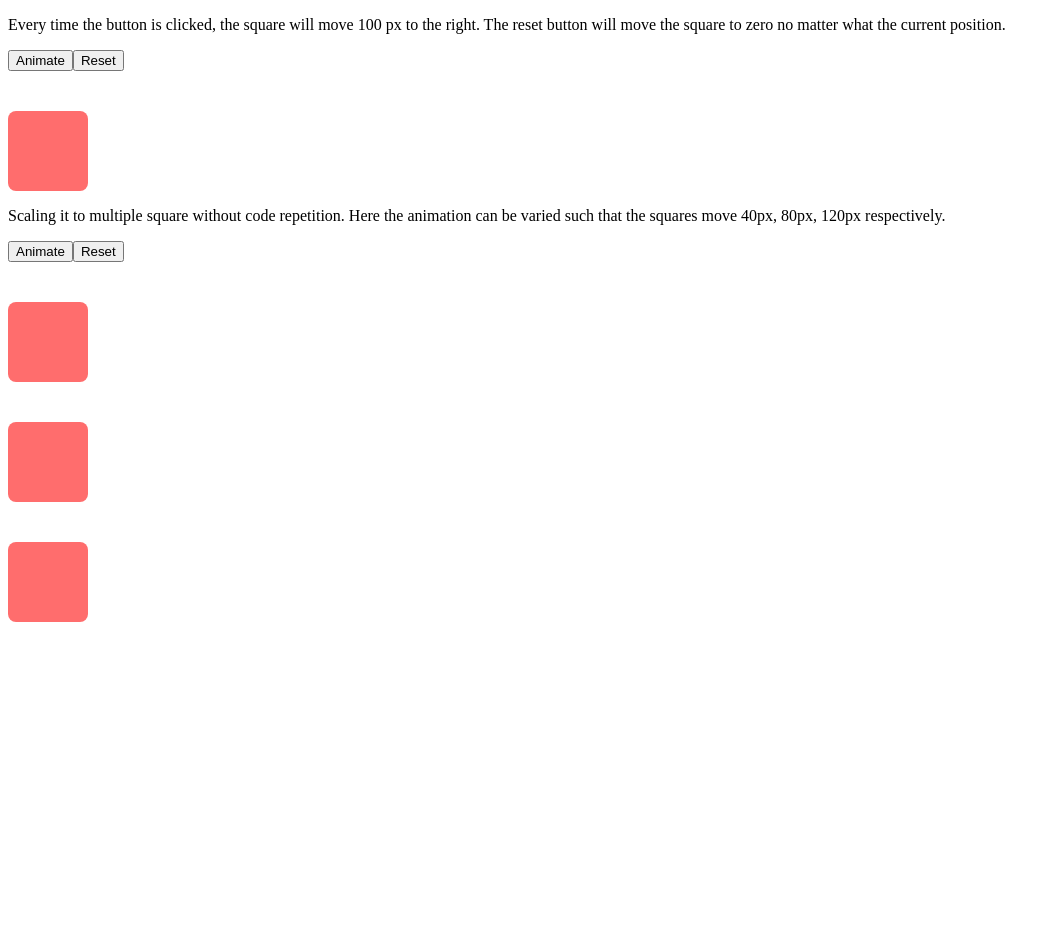
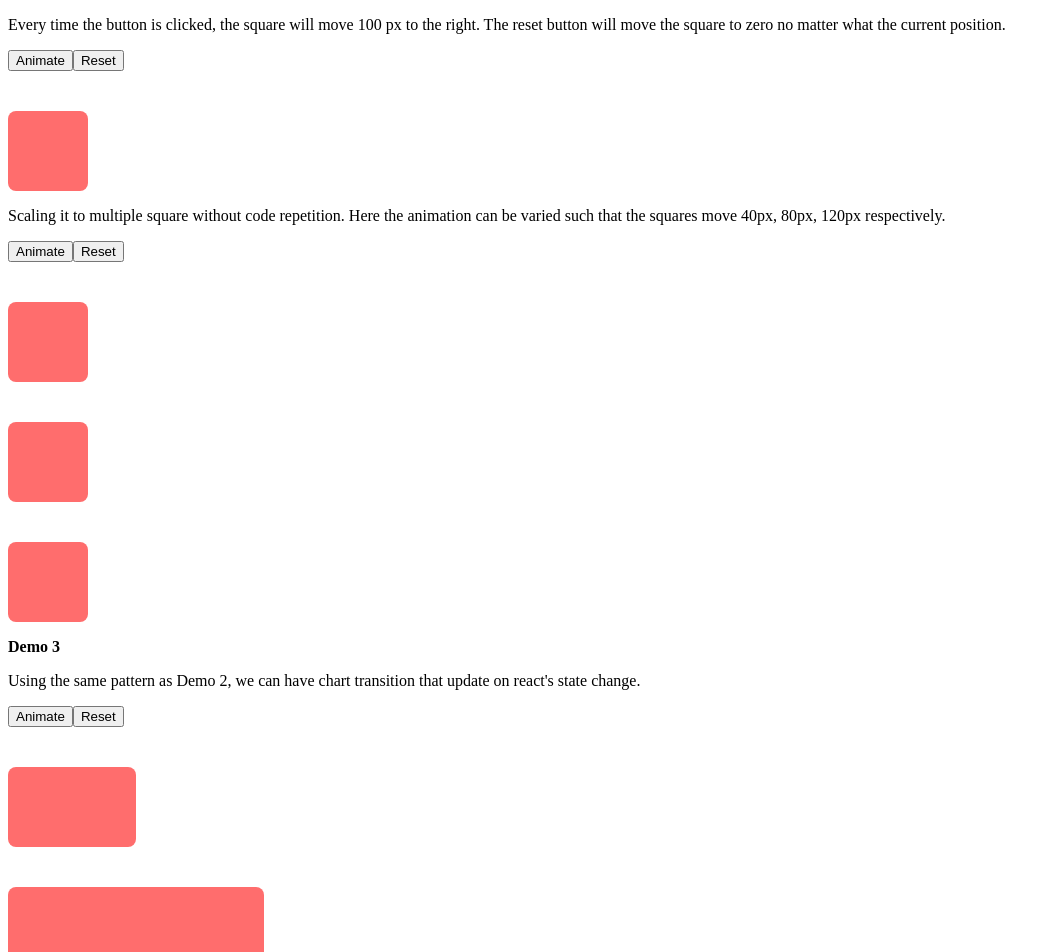
Before and after one commit to artidataio/chart-transition-react-spring, a React (Create React App) app: page / in a window 1280 px wide. Shown: the top 952 px of the page, without its empty margins (0-1056 px from the left). Before the commit the page ends 800 px from the top, so only its background shows below. Built offline with nearby package versions, Linux system fonts and the light colour scheme.

Commit message:
Add Demo 3 which is chart that can grow or shrink depends on state values.

```diff
--- a/src/App.js
+++ b/src/App.js
@@ -1,11 +1,13 @@
 import Demo1 from "./Demo1";
 import Demo2 from "./Demo2";
+import Demo3 from "./Demo3";
 
 export default function App() {
   return (
     <>
       <Demo1 />
       <Demo2 />
+      <Demo3 />
     </>
   );
 }
--- /dev/null
+++ b/src/Demo3.js
@@ -0,0 +1,44 @@
+import { useState } from "react";
+import { useSprings, animated } from "@react-spring/web";
+
+const rectStyle = {
+  x: 0,
+  height: "10vmin",
+  background: "#ff6d6d",
+  marginTop: "5vmin",
+  borderRadius: 8
+};
+
+export default function Demo3() {
+  const [widths, setWidths] = useState([10, 20, 30]);
+  const [springs, api] = useSprings(widths.length, (index) => ({
+    width: `${widths[index]}vw`
+  }));
+
+  const handleAnimate = () => {
+    const widthsNew = widths.map((val, ind) => Math.random() * 50);
+    api.start((index) => ({ width: `${widthsNew[index]}vw` }));
+    setWidths(widthsNew);
+  };
+
+  const handleReset = () => {
+    const widthsNew = [10, 20, 30];
+    api.start((index) => ({ width: `${widthsNew[index]}vw` }));
+    setWidths(widthsNew);
+  };
+
+  return (
+    <>
+      <p style={{ fontWeight: "bold" }}>Demo 3</p>
+      <p>
+        Using the same pattern as Demo 2, we can have chart transition that
+        update on react's state change.
+      </p>
+      <button onClick={handleAnimate}>Animate</button>
+      <button onClick={handleReset}>Reset</button>
+      {springs.map((styles) => (
+        <animated.div style={{ ...rectStyle, ...styles }} />
+      ))}
+    </>
+  );
+}
```
